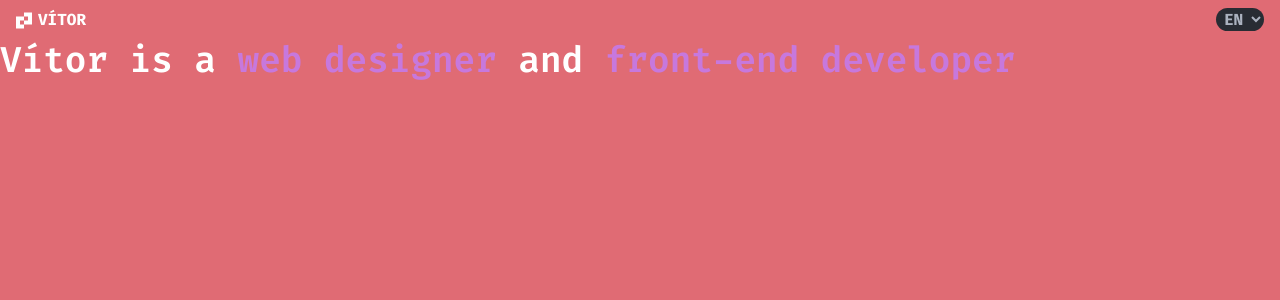
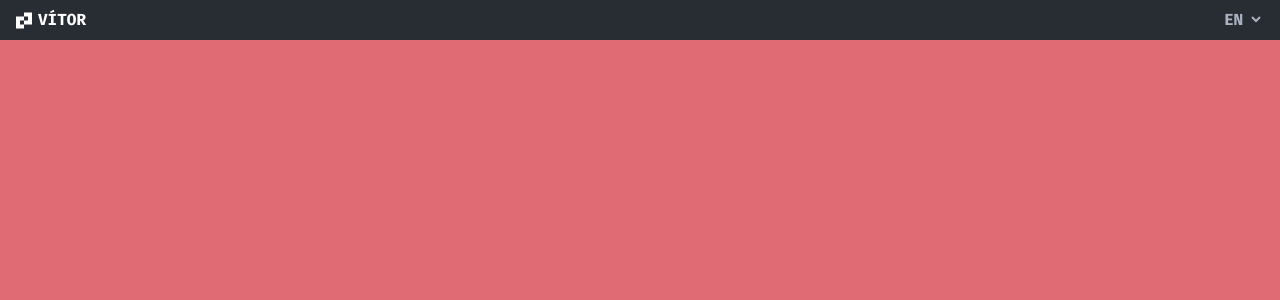
Before and after one commit to thiiz/MyPortfolio, a Next.js app: page /en/ in a window 1280 px wide. Shown: the top 300 px of the page. Built offline with nearby package versions, Linux system fonts and the light colour scheme.

Commit message:
header absolute

```diff
--- a/src/components/header/index.tsx
+++ b/src/components/header/index.tsx
@@ -4,6 +4,7 @@ import { LangSwitcher } from './lang_switcher'
 import { LangProps } from '@/@types/LangProps'
 import { getDictionary } from '@/utils/getDictionary'
 import { navRoutes } from '@/routes'
+
 interface HeaderProps {
   lang: LangProps
 }
@@ -12,7 +13,7 @@ export const Header = async ({ lang }: HeaderProps) => {
   const dictionary = await getDictionary(lang)
   const { routes } = navRoutes({ dictionary })
   return (
-    <header className='container mx-auto px-4 py-2'>
+    <header className='bg-gray-950 container mx-auto px-4 py-2 z-50 absolute top-0 left-0'>
       <div className='flex justify-between '>
         <div className='flex items-center gap-1.5'>
           <Logo.Icon />
```
